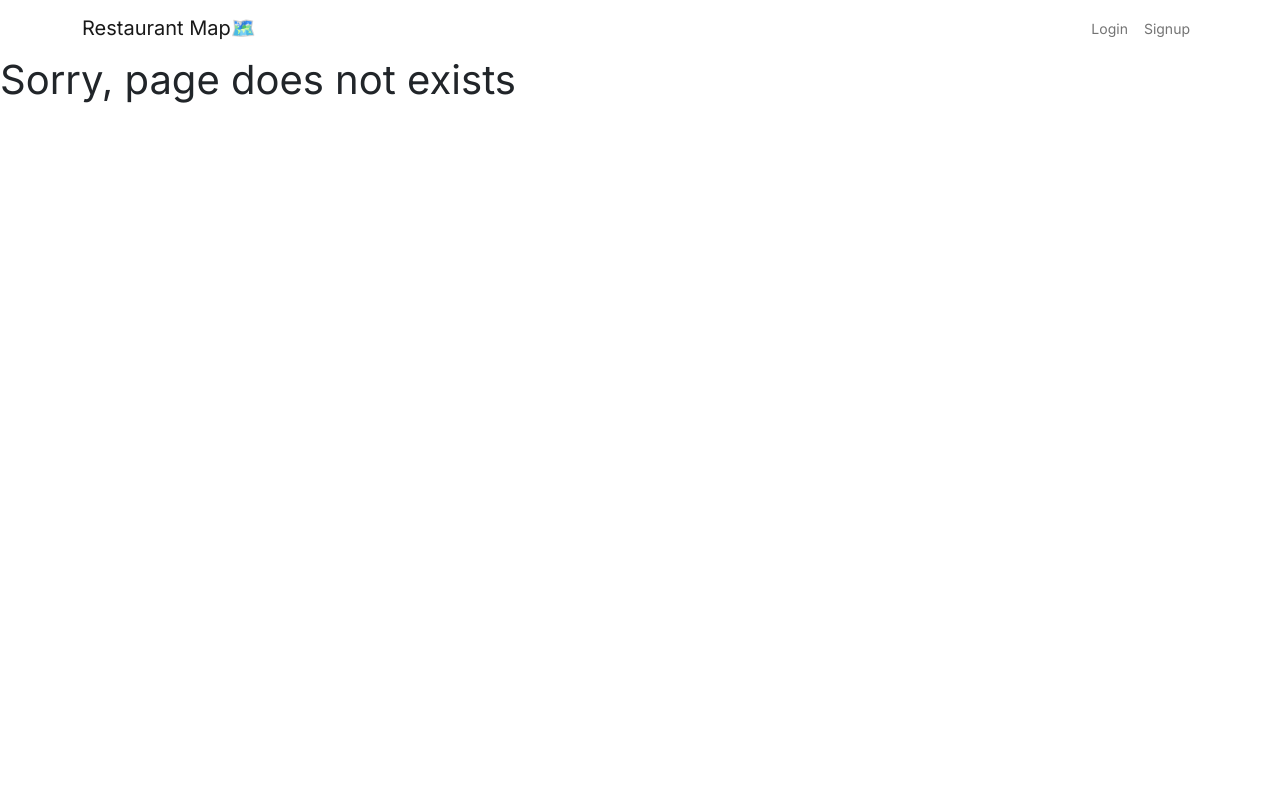
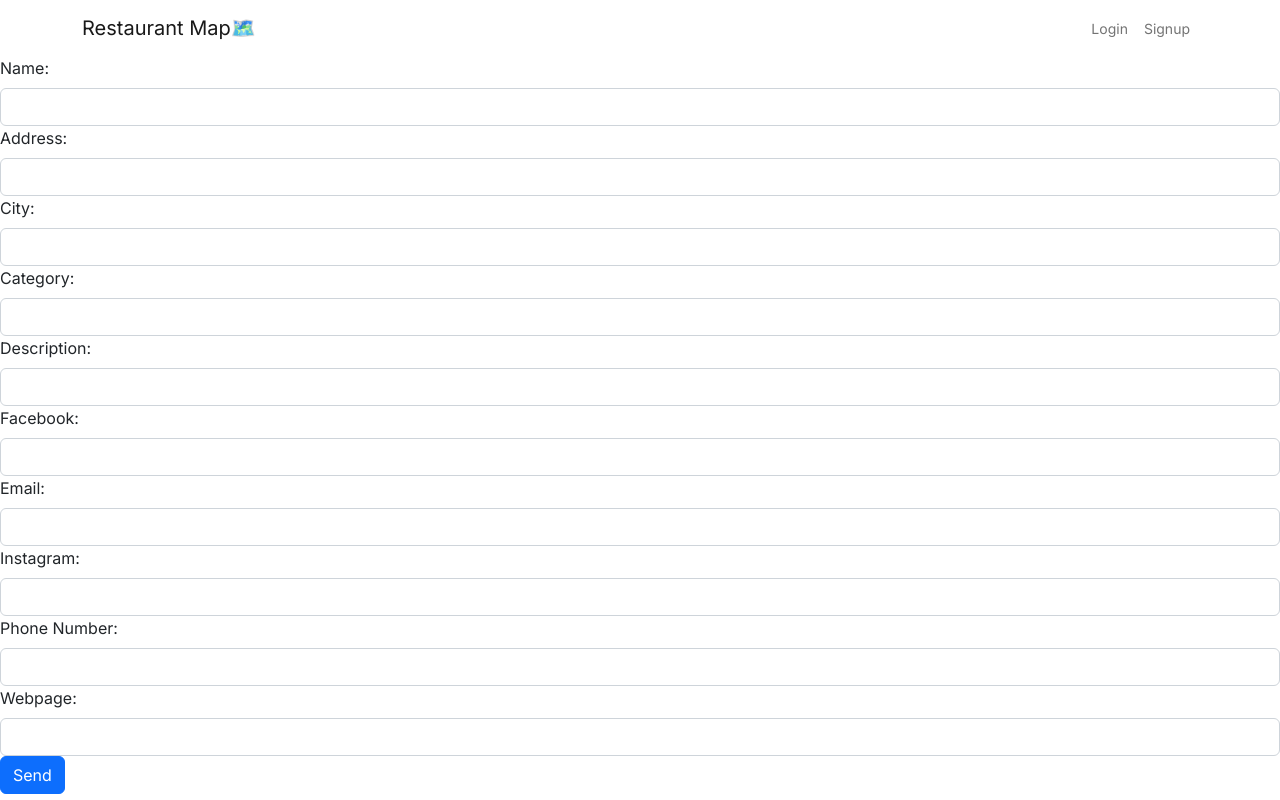
Before and after one commit to junhaoxu1/RestaurantMap, a React (Vite) app: page /suggest in a window 1280 px wide. Built offline with nearby package versions, Linux system fonts and the light colour scheme; no server answers; the database is empty.

Commit message:
Added new collection + store suggestion

```diff
--- a/src/App.tsx
+++ b/src/App.tsx
@@ -14,6 +14,7 @@ import UpdateUserPage from './pages/UpdateUserPage'
 import AdminPage from "./pages/AdminPage"
 import AdminUpdatePage from "./pages/AdminUpdatePage"
 import NotFoundPage from "./pages/NotFoundPage"
+import RestaurantSuggestion from "./pages/RestaurantSuggestionPage"
 
 const App = () => {
     return (
@@ -28,6 +29,7 @@ const App = () => {
                     <Route path="/restaurants" element={<RestaurantsPage />} />
                     <Route path="/restaurants/:id" element={<RestaurantPage />} />
                     <Route path="/restaurants/add" element={<AddNewRestaurantPage />} />
+                    <Route path="/suggest" element={<RestaurantSuggestion />} />
                     <Route path="/signup" element={<SignupPage />} />
 					<Route path="/login" element={<LoginPage />} />
 					<Route path="/logout" element={<LogoutPage />} />
--- /dev/null
+++ b/src/components/AddSuggestion.tsx
@@ -0,0 +1,159 @@
+import React, { useState, ChangeEvent } from 'react';
+import Button from 'react-bootstrap/Button';
+import Form from 'react-bootstrap/Form';
+import { doc, setDoc } from 'firebase/firestore';
+import { useNavigate } from 'react-router-dom';
+import { restaurantSuggestCol } from '../services/firebase';
+import { Restaurant } from '../types/restaurants.types';
+
+const AddSuggestion: React.FC = () => {
+  const navigate = useNavigate();
+  const [formData, setFormData] = useState<Restaurant>({
+    _id: '',
+    name: '',
+    address: '',
+    category: '',
+    city: '',
+    description: '',
+    email: '',
+    facebook: '',
+    instagram: '',
+    phone: '',
+    supply: '',
+    webpage: '',
+    geolocation: {
+        lat: 0,
+        lng: 0,
+    },
+    cover_photo: '',
+  })
+
+  const handleChange = (e: ChangeEvent<HTMLInputElement>) => {
+    const { name, value } = e.target;
+    setFormData((prevData) => ({
+      ...prevData,
+      [name]: value,
+    }));
+  };
+
+  const onSuggest = async () => {
+    const docRef = doc(restaurantSuggestCol);
+
+    try {
+      await setDoc(docRef, formData);
+      navigate('/');
+    } catch (error) {
+      console.error('Error adding document: ', error);
+    }
+  };
+
+  return (
+    <Form>
+      <Form.Group>
+        <Form.Label>Name:</Form.Label>
+        <Form.Control
+          type="text"
+          name="name"
+          value={formData.name}
+          onChange={handleChange}
+        />
+      </Form.Group>
+
+      <Form.Group>
+        <Form.Label>Address:</Form.Label>
+        <Form.Control
+          type="text"
+          name="address"
+          value={formData.address}
+          onChange={handleChange}
+        />
+      </Form.Group>
+
+      <Form.Group>
+        <Form.Label>City:</Form.Label>
+        <Form.Control
+          type="text"
+          name="city"
+          value={formData.city}
+          onChange={handleChange}
+        />
+      </Form.Group>
+
+      <Form.Group>
+        <Form.Label>Category:</Form.Label>
+        <Form.Control
+          type="text"
+          name="category"
+          value={formData.category}
+          onChange={handleChange}
+        />
+      </Form.Group>
+
+      <Form.Group>
+        <Form.Label>Description:</Form.Label>
+        <Form.Control
+          type="text"
+          name="description"
+          value={formData.description}
+          onChange={handleChange}
+        />
+      </Form.Group>
+
+      <Form.Group>
+        <Form.Label>Facebook:</Form.Label>
+        <Form.Control
+          type="text"
+          name="facebook"
+          value={formData.facebook}
+          onChange={handleChange}
+        />
+      </Form.Group>
+
+      <Form.Group>
+        <Form.Label>Email:</Form.Label>
+        <Form.Control
+          type="text"
+          name="email"
+          value={formData.email}
+          onChange={handleChange}
+        />
+      </Form.Group>
+
+      <Form.Group>
+        <Form.Label>Instagram:</Form.Label>
+        <Form.Control
+          type="text"
+          name="instagram"
+          value={formData.instagram}
+          onChange={handleChange}
+        />
+      </Form.Group>
+
+      <Form.Group>
+        <Form.Label>Phone Number:</Form.Label>
+        <Form.Control
+          type="text"
+          name="phone"
+          value={formData.phone}
+          onChange={handleChange}
+        />
+      </Form.Group>
+
+      <Form.Group>
+        <Form.Label>Webpage:</Form.Label>
+        <Form.Control
+          type="text"
+          name="webpage"
+          value={formData.webpage}
+          onChange={handleChange}
+        />
+      </Form.Group>
+
+      <Button variant="primary" onClick={onSuggest}>
+        Send
+      </Button>
+    </Form>
+  );
+};
+
+export default AddSuggestion;
--- /dev/null
+++ b/src/pages/RestaurantSuggestionPage.tsx
@@ -0,0 +1,22 @@
+import React, { useState, ChangeEvent } from 'react';
+import Button from 'react-bootstrap/Button';
+import Form from 'react-bootstrap/Form';
+import { doc, setDoc } from 'firebase/firestore';
+import { useNavigate } from 'react-router-dom';
+import { restaurantSuggestCol } from '../services/firebase';
+import { Restaurant } from '../types/restaurants.types';
+import AddSuggestion from '../components/AddSuggestion';
+
+const RestaurantSuggestion: React.FC = () => {
+
+
+  return (
+    <>
+
+    <AddSuggestion />
+
+    </>
+  );
+};
+
+export default RestaurantSuggestion;
--- a/src/pages/partials/Navigation.tsx
+++ b/src/pages/partials/Navigation.tsx
@@ -38,6 +38,10 @@ const Navigation = () => {
 										Update Profile
 									</NavDropdown.Item>
 									<NavDropdown.Divider />
+									<NavDropdown.Item as={NavLink} to="/suggest">
+										Suggest Restaurant
+									</NavDropdown.Item>
+									<NavDropdown.Divider />
 									<NavDropdown.Item as={NavLink} to="/logout">
 										Logout
 									</NavDropdown.Item>
--- a/src/services/firebase.ts
+++ b/src/services/firebase.ts
@@ -33,6 +33,7 @@ const createCollection = <T = DocumentData>(collectionName: string) => {
 // collection references for getting the `restaurants` collection in db and setting new document
 export const restaurantsCol = createCollection<Restaurant>("restaurants")
 export const newRestaurantCol = createCollection<RestaurantFormData>("restaurants")
+export const restaurantSuggestCol = createCollection<Restaurant>("suggestions")
 
 export const usersCol = createCollection<UserInformation>("users")
 
```
